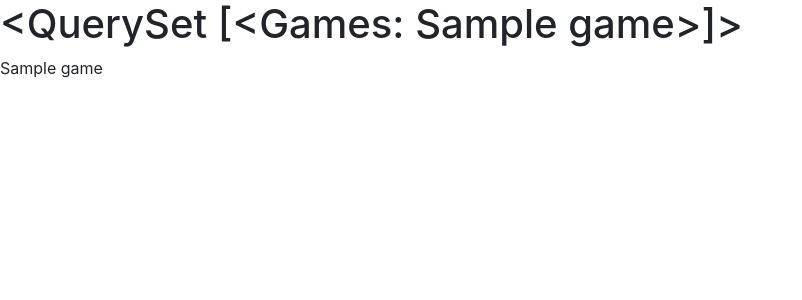
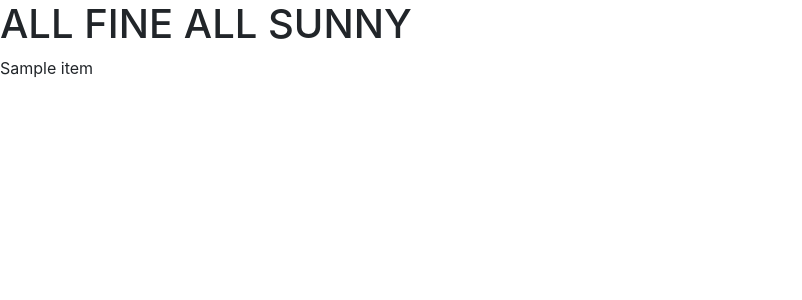
Before and after one commit to Ulumanshu/Gameshare, a Django app: template gameshare/games/templates/itemslist.html in a window 1280 px wide. Shown: the top 300 px of the page, without its empty margins (0-802 px from the left). Run offline with Django 3.2, Linux system fonts and the light colour scheme; the template is opened without the code that fills it: values that come from a table or form of the project are taken from there, others are empty; tables that the repository leaves empty hold one stand-in row (values such as "Sample post"); parts of the project's set-up code (start-up, migrations or seed data) failed here and were passed over; some libraries are stand-ins or nearby versions.

Commit message:
Rearange the views

```diff
--- a/gameshare/games/templates/base.html
+++ b/gameshare/games/templates/base.html
@@ -12,6 +12,7 @@
 
 </head>
 <body>
+
 <link href="https://maxcdn.bootstrapcdn.com/font-awesome/4.6.0/css/font-awesome.min.css" rel="stylesheet">
 {% block content %}
 
--- a/gameshare/games/templates/itemslist.html
+++ b/gameshare/games/templates/itemslist.html
@@ -1,8 +1,8 @@
 {% extends 'base.html' %}
 
 {% block content %}
-    <h1>{{ object_list }}</h1>
-    {% for i in object_list %}
+    <h1>ALL FINE ALL SUNNY</h1>
+    {% for i in all_items %}
 
            <p> {{ i.name }} </p>
     {% endfor %}
--- a/gameshare/games/urls.py
+++ b/gameshare/games/urls.py
@@ -3,5 +3,5 @@ from .views import GamesListView, ItemsListView
 from . import views
 
 urlpatterns = [
-    path('/', GamesListView.as_view(), name='game_list'),
+    path('', GamesListView.as_view(), name='game_list'),
 ]
--- a/gameshare/games/views.py
+++ b/gameshare/games/views.py
@@ -24,7 +24,7 @@ class GamesListView(ListView):
 
 class ItemsListView(ListView):
     model = Items
-    template_name = "games/base.html"
+    template_name = "base.html"
 
     def get(self, request):
         all_items = Items.objects.all()
@@ -38,7 +38,7 @@ class ItemsListView(ListView):
             'all_items': all_items,
             'items_count': items_count,
         }
-        return render(request, 'games/itemslist.html', context=context)
+        return render(request, 'itemslist.html', context=context)
 
 
 class GameCreateView(LoginRequiredMixin, CreateView):
--- a/gameshare/gameshare/urls.py
+++ b/gameshare/gameshare/urls.py
@@ -22,6 +22,6 @@ urlpatterns = [
     url(r'^admin/', admin.site.urls),
     path('register/', profile_register, name='register'),
     path('login/', profile_login, name='login'),
-    path('/', ItemsListView.as_view(), name='items_list'),
+    path('', ItemsListView.as_view(), name='items_list'),
     path('games/', include('games.urls')),
 ]
```
